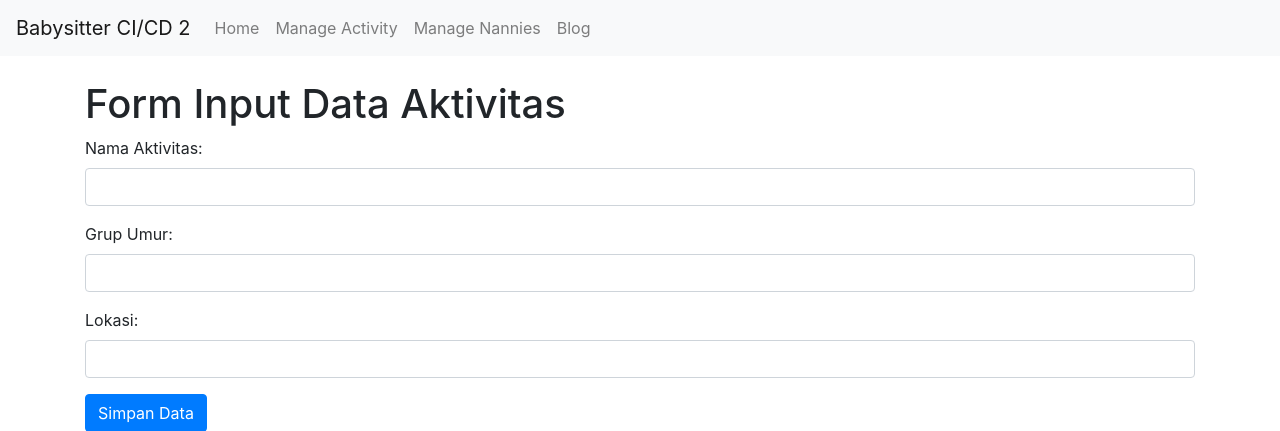
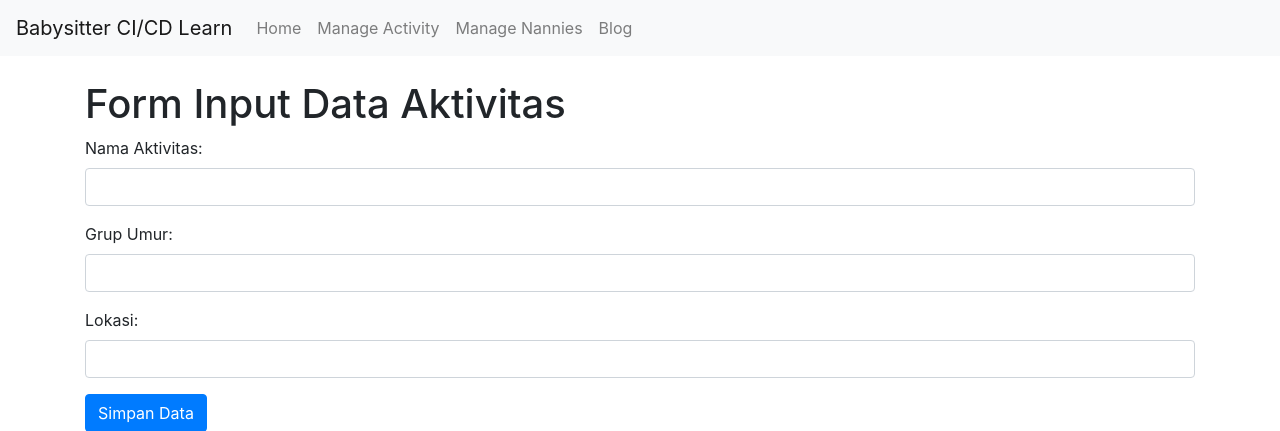
Before and after one commit to oktamicko/nanniesProject, a Flask app: page /activities/form in a window 1280 px wide. Shown: the top 431 px of the page. Run offline with Flask 3, Linux system fonts and the light colour scheme; tables that the repository leaves empty hold one stand-in row (values such as "Sample post"); some libraries are stand-ins or nearby versions.

Commit message:
Test CI/CD

```diff
--- a/app/templates/base.html
+++ b/app/templates/base.html
@@ -8,7 +8,7 @@
 </head>
 <body>
     <nav class='navbar navbar-expand-lg navbar-light bg-light'>
-        <a class='navbar-brand' href='#'>Babysitter CI/CD 2</a>
+        <a class='navbar-brand' href='#'>Babysitter CI/CD Learn</a>
         <button class='navbar-toggler' type='button' data-toggle='collapse' data-target='#navbarNav' aria-controls='navbarNav' aria-expanded='false' aria-label='Toggle navigation'>
             <span class='navbar-toggler-icon'></span>
         </button>
```
